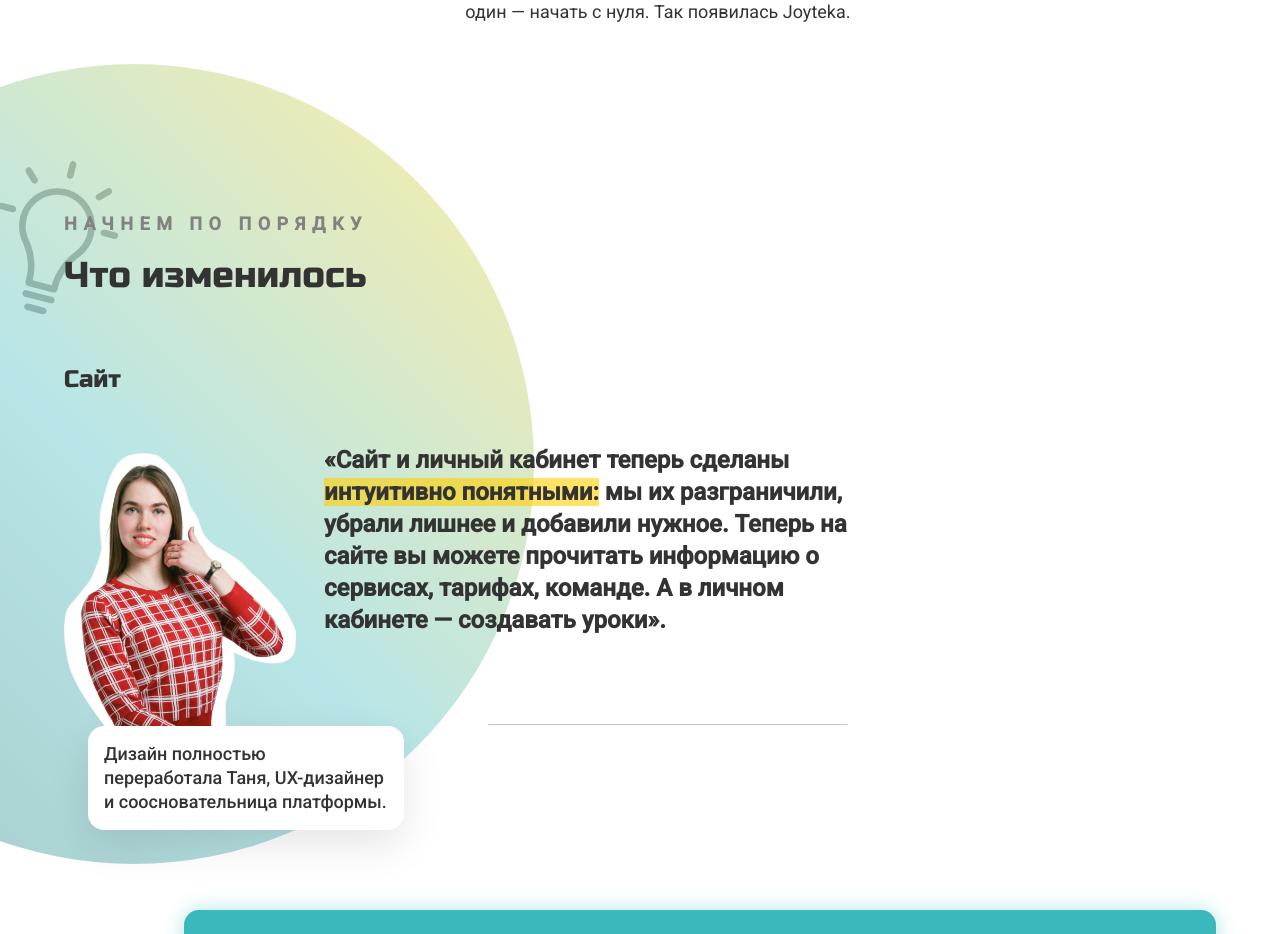
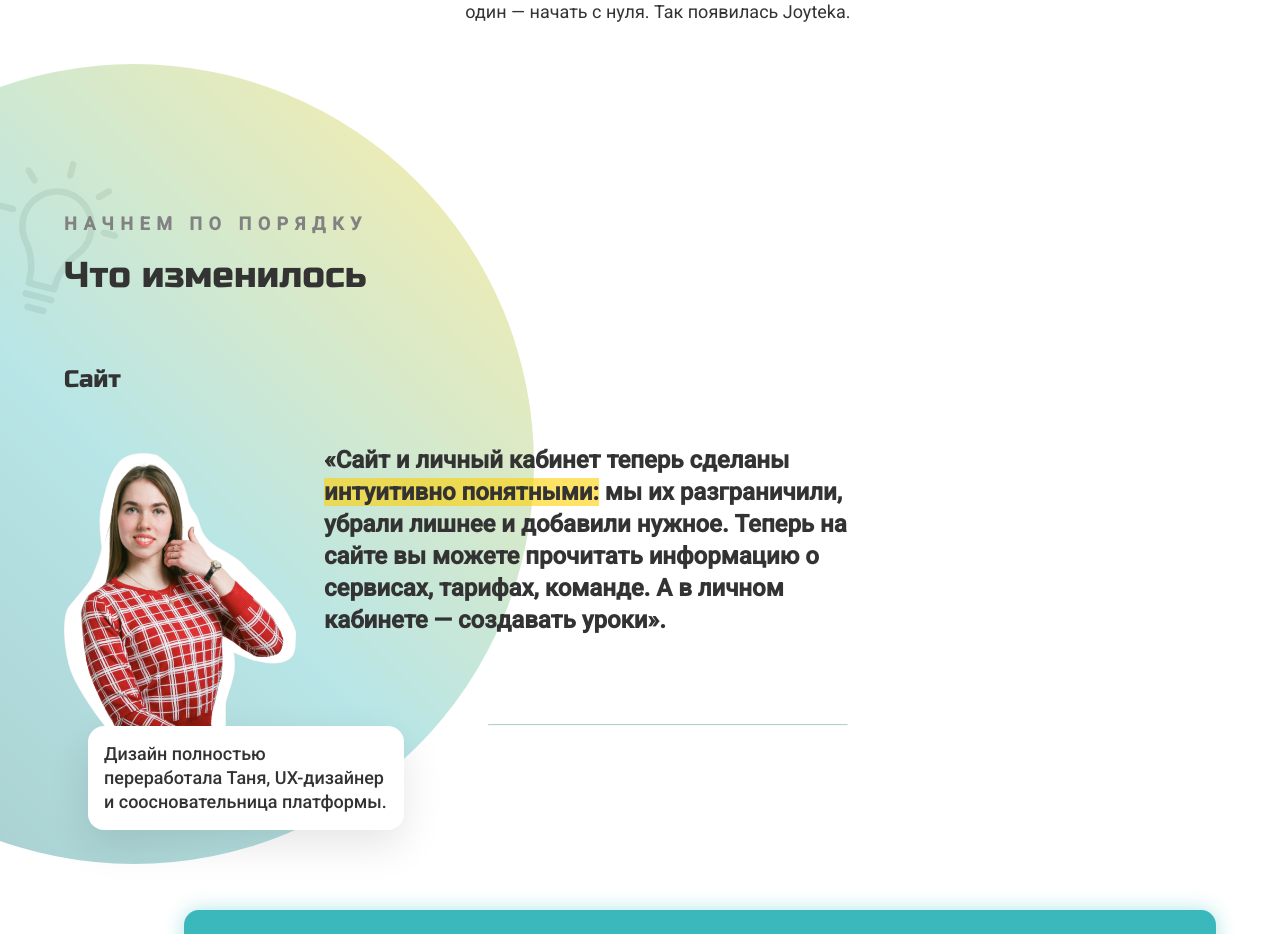
Before and after one commit to Orehouse/joy-landing, a Next.js app: page / in a window 1280 px wide. Shown: the part 1702-2636 px from the top of the page. Built offline with nearby package versions, Linux system fonts and the light colour scheme.

Commit message:
fix bulb css

```diff
--- a/components/WhatsNewBlock/WhatsNewBlock.module.scss
+++ b/components/WhatsNewBlock/WhatsNewBlock.module.scss
@@ -12,7 +12,7 @@
     width: 200px;
     height: 200px;
     background-image: url("../../public/images/whatsnew/bulb.svg");
-    background-blend-mode: overlay;
+    opacity: 0.3;
   }
 
   &Title {
```
